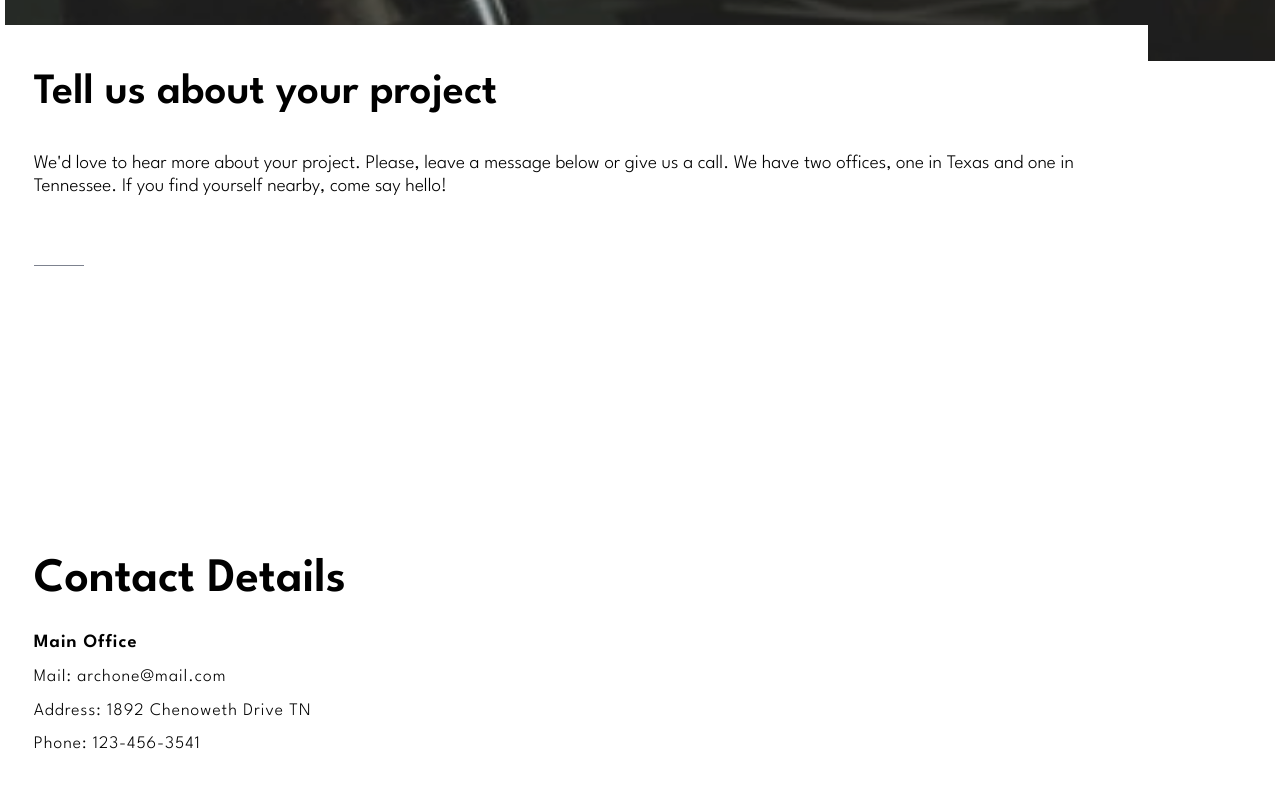
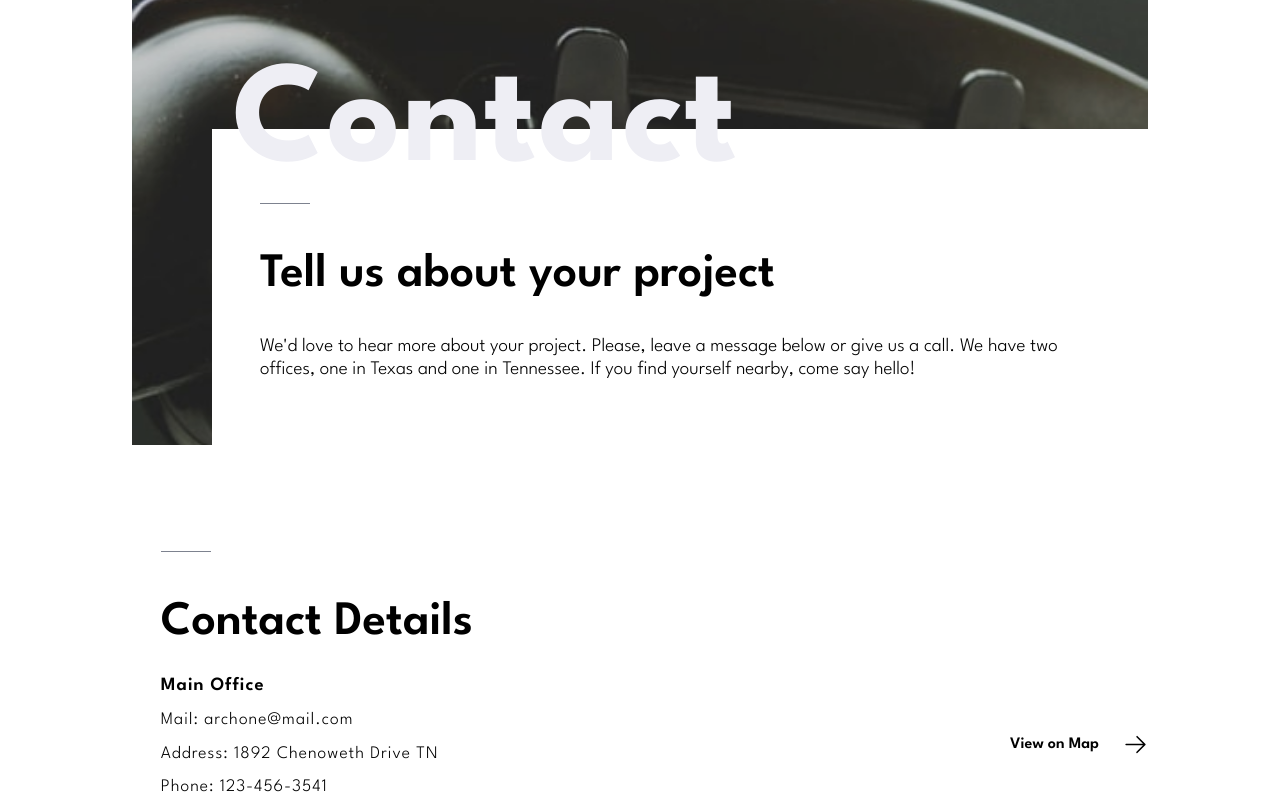
Before and after one commit to salmafadlabdulrahman/Arch-Studio-website, a React (Vite) app: page /contact in a window 1280 px wide. Shown: the part 300-1100 px from the top of the page. Built offline with nearby package versions, Linux system fonts and the light colour scheme.

Commit message:
style contact page for tablet

```diff
--- a/src/pages/Contact.jsx
+++ b/src/pages/Contact.jsx
@@ -1,19 +1,29 @@
 import { Link } from "react-router-dom";
 import "../styling/contact.css";
 import { ArrowRightIcon } from "@heroicons/react/24/solid";
+import { useContext } from "react";
+import { AppContext } from "./MainLayout";
+import { useMediaQuery } from "react-responsive";
 //import contactBackground from "../assets/contact/mobile/image-hero.jpg"
-import mapImage from "../assets/contact/mobile/image-map.png";
+//import mapImage from "../assets/contact/mobile/image-map.png";
 
 function Contact() {
+  const { closeIcon } = useContext(AppContext);
+  const isMobile = useMediaQuery({ query: "(max-width: 759px)" });
+  const isDesktop = useMediaQuery({ query: "(min-width: 1025px)" });
   return (
     <div className="contact">
       <div className="contact-container">
         <div className="contact-wrapper">
+          {isMobile ? (
             <div className="contact-project-container">
               <div className="contact-background">
                 <div className="contact-background-overlay"></div>
               </div>
-            <div className={`contact-project-content`}>
+              <div
+                className={`contact-project-content`}
+                style={{ background: closeIcon ? "inherit" : "" }}
+              >
                 <h1>Tell us about your project</h1>
                 <p>
                   We'd love to hear more about your project. Please, leave a
@@ -24,26 +34,50 @@
                 <span className="line"></span>
               </div>
             </div>
+          ) : (
+            <div className="hero-container">
+              <div className="contact-img-container">
+                <div className="contact-hero-img"></div>
+                <div className="contact-hero-img-overlay"></div>
+              </div>
+
+              <div className="contact-body">
+                <h1>Contact</h1>
+                <span className="line"></span>
+                <h2>Tell us about your project</h2>
+                <p>
+                  We'd love to hear more about your project. Please, leave a
+                  message below or give us a call. We have two offices, one in
+                  Texas and one in Tennessee. If you find yourself nearby, come
+                  say hello!
+                </p>
+              </div>
+            </div>
+          )}
         </div>
 
         <div className="contact-details-container">
-
+          <span className="line"></span>
           <h1>Contact Details</h1>
+          <div className="office-container">
             <div className="office-info">
               <h3>Main Office</h3>
               <p>Mail: archone@mail.com</p>
               <p>Address: 1892 Chenoweth Drive TN</p>
               <p>Phone: 123-456-3541</p>
+            </div>
             <Link>
               View on Map <ArrowRightIcon width={25} />
             </Link>
           </div>
 
+          <div className="office-container">
             <div className="office-info">
               <h3>Office ||</h3>
               <p>Mail: archtwo@mail.com</p>
               <p>Address: 3399 Wines Lane TX</p>
               <p>Phone: 832-123-4321</p>
+            </div>
             <Link>
               View on Map <ArrowRightIcon width={25} />
             </Link>
@@ -55,14 +89,14 @@
   </div>*/}
 
         <div className="contactUs-container">
-          <h2>Connect with us</h2>
+          <h2>Connect <br />with us</h2>
           <div className="contact-fields">
             <input type="text" placeholder="Name" />
             <input type="text" placeholder="Email" />
-            <textarea type="text" placeholder="Message" cols={30} rows={4}/>
+            <textarea type="text" placeholder="Message" cols={30} rows={4} />
 
             <button>
-              <ArrowRightIcon width={20} />
+              <ArrowRightIcon width={30} />
             </button>
           </div>
         </div>
--- a/src/styling/contact.css
+++ b/src/styling/contact.css
@@ -77,7 +77,7 @@
   font-size: 1.1em;
 }
 
-.office-info a {
+.office-container a {
   color: #000;
   display: flex;
   align-items: center;
@@ -105,7 +105,8 @@
   margin-top: 1.3em;
 }
 
-.contact-fields input, textarea {
+.contact-fields input,
+textarea {
   background: none;
   border: none;
   font-size: 1.1em;
@@ -115,9 +116,8 @@
   outline: none;
 }
 
-
-
-.contact-fields input::placeholder, textarea::placeholder {
+.contact-fields input::placeholder,
+textarea::placeholder {
   font-weight: 500;
   color: #c8ccd8;
   padding-left: 1em;
@@ -132,8 +132,94 @@
   background-color: #000;
   color: white;
   border: none;
-    /*margin-top: 2em;*/
   width: 80px;
   height: 70px;
   align-self: flex-end;
 }
+
+@media (min-width: 514px) and (max-width: 757px) {
+  .contact-project-content {
+    padding-bottom: 0em;
+  }
+
+  .contact-details-container {
+    padding-top: 0;
+    margin-top: 20em;
+  }
+}
+
+/*Tablet Design*/
+@media (min-width: 759px) {
+  .contact-container {
+    width: 80%;
+    margin: 0 auto;
+  }
+
+  .hero-container {
+    position: relative;
+  }
+
+  .contact-img-container .contact-hero-img {
+    background-image: url(/src/assets/contact/tablet/image-hero.jpg);
+    height: 40em;
+    background-repeat: no-repeat;
+    background-size: cover;
+  }
+
+  .contact-hero-img-overlay {
+    position: absolute;
+    top: 0;
+    left: 0;
+    width: 100%;
+    height: 100%;
+    background: rgba(0, 0, 0, 0.2);
+    z-index: 2;
+  }
+
+  .contact-body {
+    position: absolute;
+    left: 80px;
+    bottom: 0;
+    background-color: #fff;
+    z-index: 3333;
+    padding: 4em 3em;
+  }
+
+  .contact-body h1 {
+    top: -70px;
+    width: 90%;
+    position: absolute;
+    font-size: 9em;
+    color: #eeeef4;
+    letter-spacing: 2px;
+    left: 20px;
+  }
+
+  .contact-body h2 {
+    font-size: 3em;
+    font-weight: 600;
+    margin-top: 1em;
+  }
+
+  .contact-body p {
+    margin-top: 2em;
+    font-size: 1.2em;
+    line-height: 1.2;
+    font-weight: 300;
+  }
+
+  .contact-details-container {
+    margin-top: 0;
+    margin-top: 5em;
+  }
+
+  .contact-details-container h1 {
+    margin-top: 1em;
+  }
+
+  .office-container {
+    display: flex;
+    align-items: center;
+    justify-content: space-between;
+  }
+}
```
Lines whose indentation alone changed are shown as unchanged.
